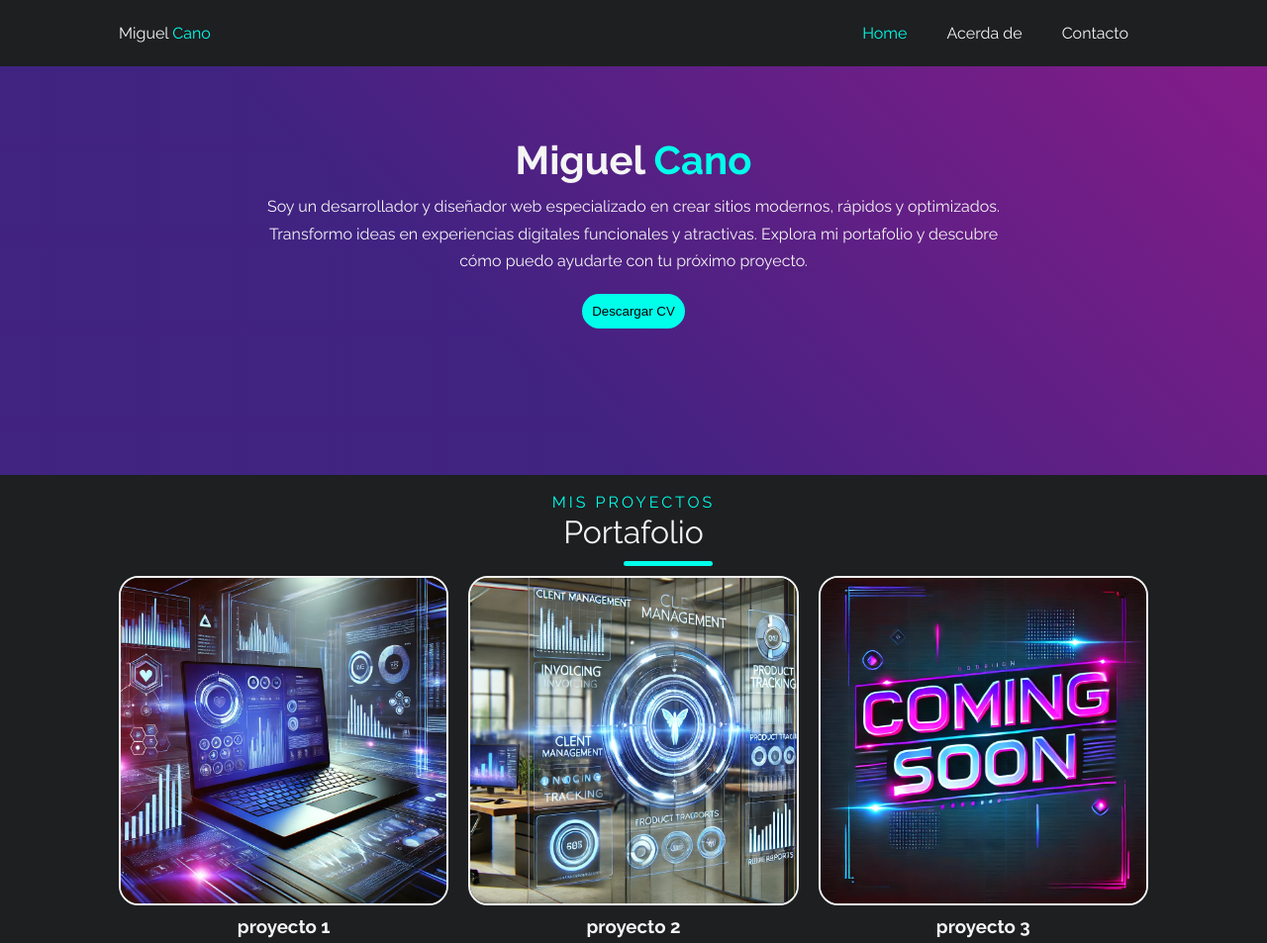
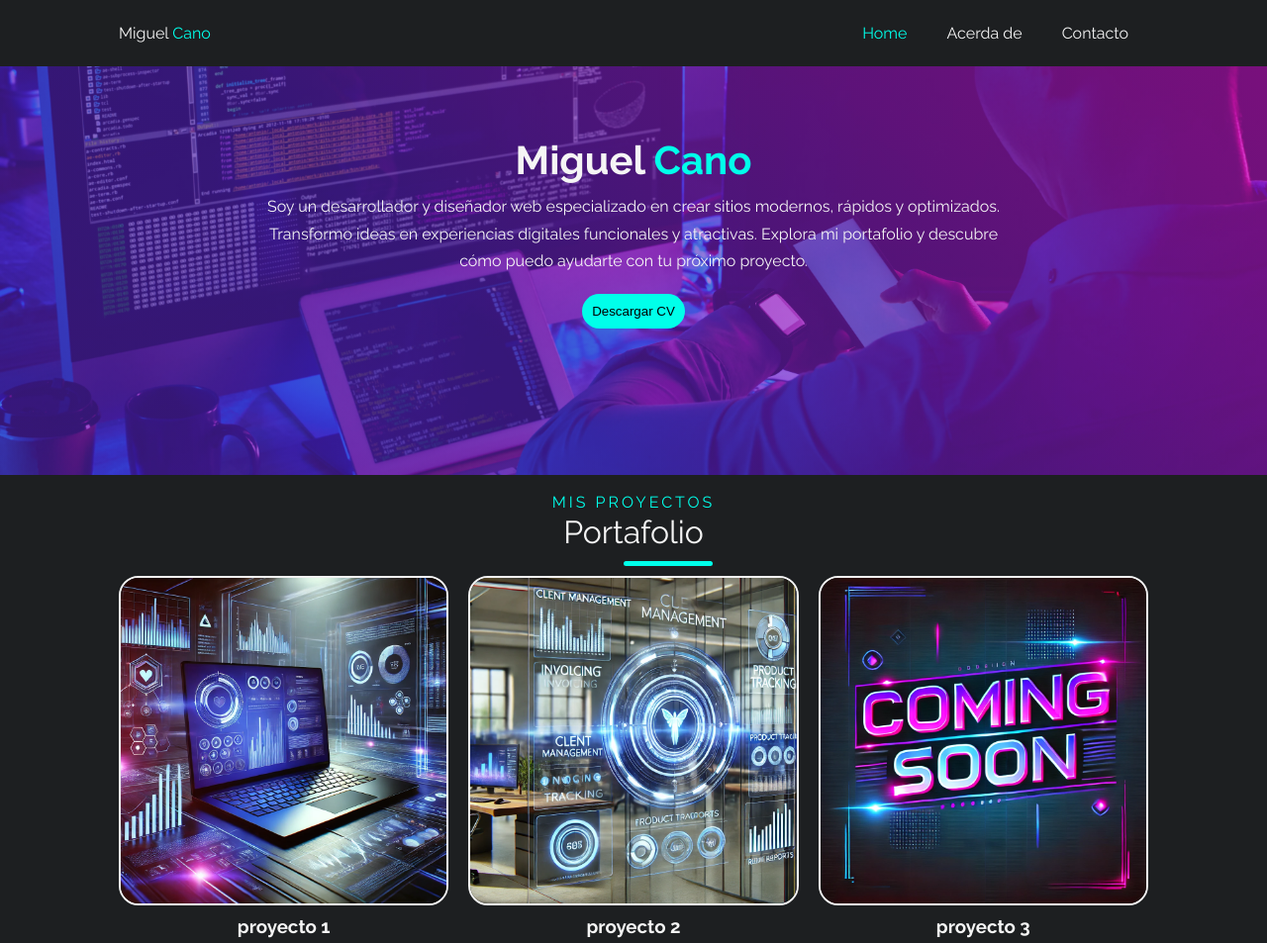
Before and after one commit to miguelcanodj/Programacionhtml, a plain HTML site: page index.html in a window 1280 px wide. Shown: the top 953 px of the page at 99% size. Drawn offline with Linux system fonts and the light colour scheme.

Commit message:
Se arreglo la imagen

```diff
--- a/css/style.css
+++ b/css/style.css
@@ -155,7 +155,7 @@ a {
     rgba(88, 37, 194, 0.6) 36%,
     rgba(208, 25, 207, 0.6) 100%
   ),
-  url("../img/COMPRI_developer.webp");
+  url("../img/portfolio/COMPRI_developer.webp");
   background-repeat: no-repeat;
   background-position: center;
   background-size: cover;
```
Also changed, not shown: img/portfolio/COMPRI_developer.webp (added).
